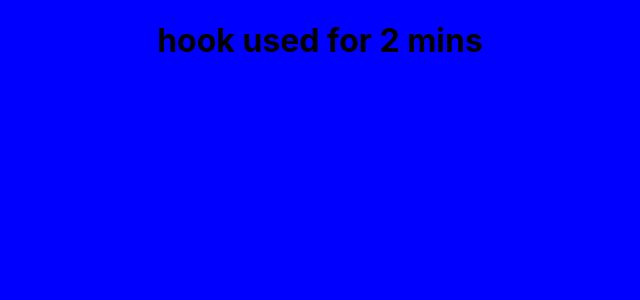
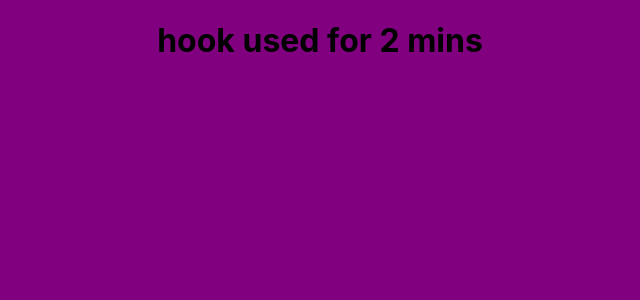
Before and after one commit to saroj1973/four, a React (Create React App) app: page / in a window 1280 px wide. Shown: the top 300 px of the page, without its empty margins (320-960 px from the left). Built offline with nearby package versions, Linux system fonts and the light colour scheme.

Commit message:
DASDAsdasdasD

```diff
--- a/src/App.js
+++ b/src/App.js
@@ -1,6 +1,6 @@
 function App() {
   return (
-    <body bgcolor = "blue">
+    <body bgcolor = "PURPLE">
     <div className="App">
      <center> <h1> hook used for 2 mins </h1> </center>
 
```
